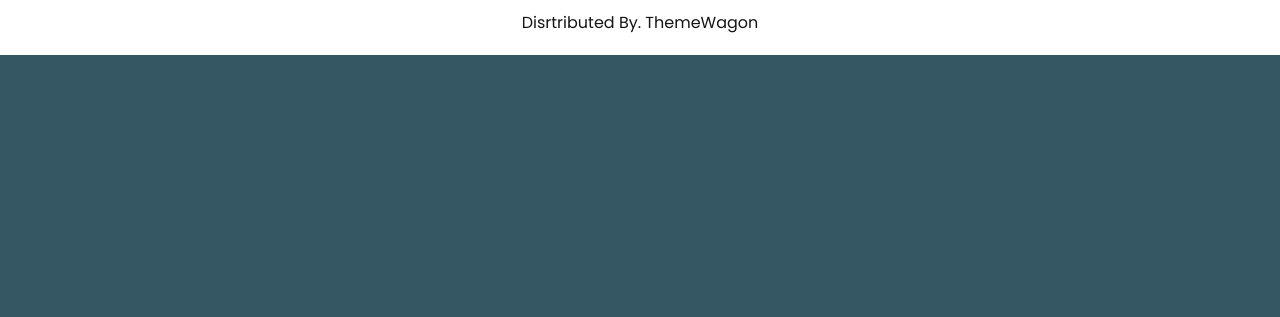
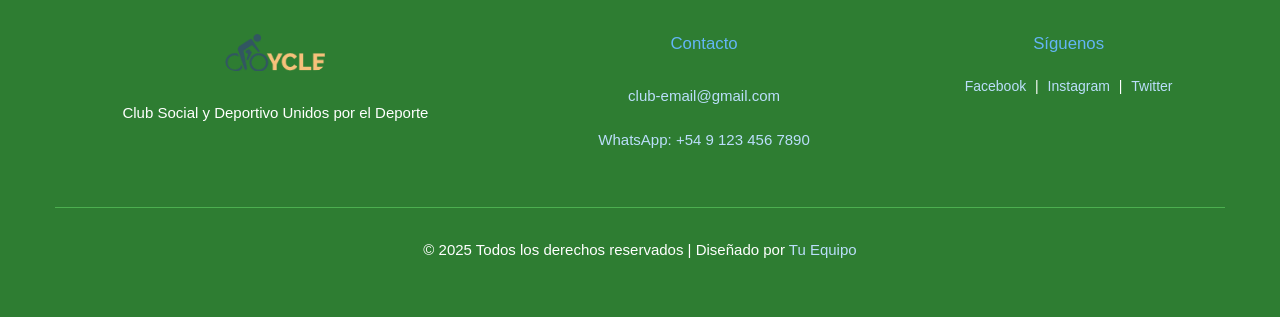
Before and after one commit to alejandroxr10/tp2_ids, a Flask app: page /contact in a window 1280 px wide. Shown: the part 1373-1690 px from the top of the page. Before the commit the page ends 1428 px from the top, so only its background shows below. Run offline with Flask 3, Linux system fonts and the light colour scheme; some libraries are stand-ins or nearby versions.

Commit message:
Cambios del footer en base.html y style.css

```diff
--- a/static/css/style.css
+++ b/static/css/style.css
@@ -555,7 +555,6 @@ button {
     position: relative;
 }
 
-}
 .number_text_2 {
     width: 50px;
     height: 50px;
@@ -1034,9 +1033,6 @@ textarea#comment::placeholder {
     background-color: #ffffff;
 }
 
-
-
-
 .call_text a{
     color: #dfdfdf;
 }
@@ -1106,3 +1102,91 @@ textarea#comment::placeholder {
 }
 
 /* contact section end*/
+
+/* Estilos para el mapa interactivo */
+.map-responsive {
+    position: relative;
+    overflow: hidden;
+    padding-bottom: 56.25%; /* Relación 16:9 */
+    height: 0;
+}
+
+.map-responsive iframe {
+    position: absolute;
+    top: 0;
+    left: 0;
+    width: 100%;
+    height: 100%;
+    border: 0;
+}
+
+.map_main iframe {
+    display: block;
+    visibility: visible;
+}
+
+/* New Improved Footer Styling */
+footer .footer-container {
+    background-color: #2e7d32; /* Green for natural theme */
+    color: white;
+    padding: 20px 40px;
+    display: flex;
+    justify-content: space-around;
+    flex-wrap: wrap;
+    text-align: center;
+    font-family: Arial, sans-serif;
+}
+
+footer .footer-logo, footer .footer-contact, footer .footer-social, footer .footer-copyright {
+    margin: 15px;
+}
+
+footer .footer-logo img {
+    margin-bottom: 10px;
+    border-radius: 10px; /* Optional: Rounded logo corners */
+}
+
+footer .footer-contact h4, footer .footer-social h4 {
+    font-size: 1.2em;
+    margin-bottom: 10px;
+    color: #64b5f6; /* Light blue accent */
+}
+
+footer .footer-contact a, footer .footer-social a {
+    color: #bbdefb; /* Lighter blue for links */
+    text-decoration: none;
+    margin: 0 5px;
+}
+
+footer .footer-contact a:hover, footer .footer-social a:hover {
+    color: #e3f2fd; /* Even lighter blue on hover */
+}
+
+footer .footer-copyright {
+    width: 100%;
+    margin-top: 20px;
+    border-top: 1px solid #4caf50; /* Lighter green separator */
+    padding-top: 10px;
+    font-size: 0.9em;
+}
+
+footer .footer-copyright a {
+    color: #bbdefb;
+    text-decoration: none;
+}
+
+footer .footer-copyright a:hover {
+    color: #e3f2fd;
+}
+
+/* Responsive Design */
+@media (max-width: 600px) {
+    footer .footer-container {
+        flex-direction: column;
+        text-align: center;
+    }
+
+    footer .footer-logo, footer .footer-contact, footer .footer-social {
+        margin: 10px 0;
+    }
+}
--- a/templates/base.html
+++ b/templates/base.html
@@ -81,14 +81,32 @@
       </div>
    </div>
    <!-- footer section end -->
-   <!-- copyright section start -->
-   <div class="copyright_section">
-      <div class="container">
-         <p class="copyright_text">Copyright 2019 All Right Reserved By.<a href="https://html.design"> Free  html Templates</p>
-         <p class="copyright_text">Disrtributed By. <a href="https://themewagon.com">ThemeWagon </a></p>
+
+   <!-- new improved footer section -->
+   <footer>
+      <div class="footer-container">
+         <div class="footer-logo">
+            <img src="{{ url_for('static', filename='images/logo.png') }}" alt="Club Logo" width="100">
+            <p>Club Social y Deportivo Unidos por el Deporte</p>
+         </div>
+         <div class="footer-contact">
+            <h4>Contacto</h4>
+            <p><a href="mailto:club-email@gmail.com">club-email@gmail.com</a></p>
+            <p><a href="https://wa.me/5491234567890" target="_blank">WhatsApp: +54 9 123 456 7890</a></p>
+         </div>
+         <div class="footer-social">
+            <h4>Síguenos</h4>
+            <a href="https://facebook.com" target="_blank">Facebook</a> |
+            <a href="https://instagram.com" target="_blank">Instagram</a> |
+            <a href="https://twitter.com" target="_blank">Twitter</a>
+         </div>
+         <div class="footer-copyright">
+            <p>&copy; 2025 Todos los derechos reservados | Diseñado por <a href="https://github.com/your-repo" target="_blank">Tu Equipo</a></p>
+         </div>
       </div>
-   </div>
-   <!-- copyright section end -->
+   </footer>
+   <!-- new improved footer section end -->
+
    <!-- Javascript files-->
    <script src="{{ url_for('static', filename='js/jquery.min.js') }}"></script>
    <script src="{{ url_for('static', filename='js/popper.min.js') }}"></script>
```
